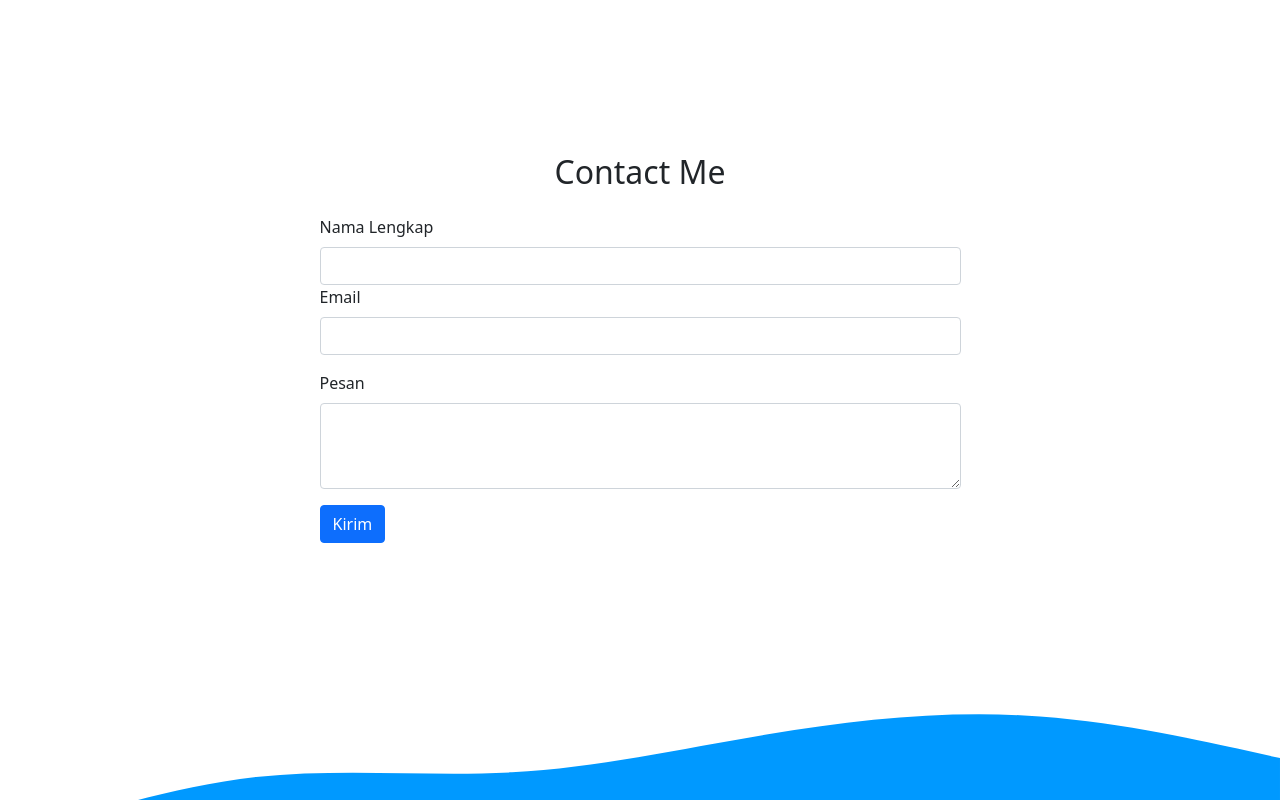
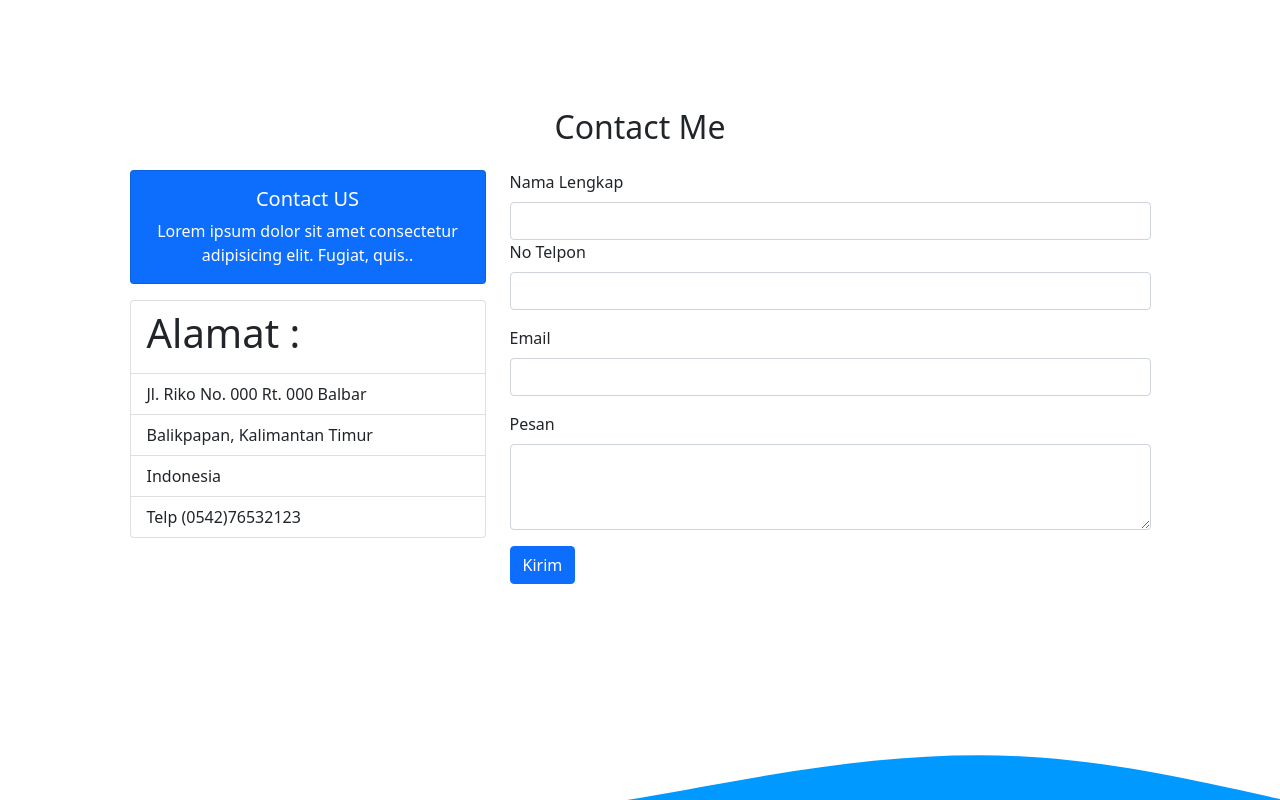
Before and after one commit to sukarmanjamal/sukarmanjamal.github.io, a plain HTML site: page index.html in a window 1280 px wide. Shown: the part 4914-5714 px from the top of the page. Drawn offline with nearby package versions, Linux system fonts and the light colour scheme.

Commit message:
menambahkan kolom baru

```diff
--- a/index.html
+++ b/index.html
@@ -233,7 +233,6 @@
             fill-opacity="1"
             d="M0,192L60,176C120,160,240,128,360,128C480,128,600,160,720,192C840,224,960,256,1080,256C1200,256,1320,224,1380,208L1440,192L1440,320L1380,320C1320,320,1200,320,1080,320C960,320,840,320,720,320C600,320,480,320,360,320C240,320,120,320,60,320L0,320Z"
           ></path></svg>
-
     </section>
 
     <!-- Akhir Galery -->
@@ -256,21 +255,21 @@
               </div>
               <div class="carousel-inner">
                 <div class="carousel-item active" data-bs-interval="10000">
-                  <img src="img/Carousel/1.png" class="d-block w-40" alt="1">
+                  <img src="img/Carousel/1.png" class="d-block w-40 gallery-img" alt="1">
                   <div class="carousel-caption d-none d-md-block">
                     <h5>First slide label</h5>
                     <p>Some representative placeholder content for the first slide.</p>
                   </div>
                 </div>
                 <div class="carousel-item" data-bs-interval="2000">
-                  <img src="img/Carousel/2.png" class="d-block w-40" alt="2">
+                  <img src="img/Carousel/2.png" class="d-block w-40 gallery-img" alt="2">
                   <div class="carousel-caption d-none d-md-block">
                     <h5>Second slide label</h5>
                     <p>Some representative placeholder content for the second slide.</p>
                   </div>
                 </div>
                 <div class="carousel-item">
-                  <img src="img/Carousel/3.png" class="d-block w-40" alt="3">
+                  <img src="img/Carousel/3.png" class="d-block w-40 gallery-img" alt="3">
                   <div class="carousel-caption d-none d-md-block">
                     <h5>Third slide label</h5>
                     <p>Some representative placeholder content for the third slide.</p>
@@ -299,7 +298,24 @@
             <h2>Contact Me</h2>
             </div>
         </div>
+
+
         <div class="row justify-content-center">
+          <div class="col-lg-4">
+            <div class="card text-white bg-primary mb-3 text-center">
+              <div class="card-body">
+                <h5 class="card-title">Contact US</h5>
+                <p class="card-text">Lorem ipsum dolor sit amet consectetur adipisicing elit. Fugiat, quis..</p>
+              </div>
+            </div>
+            <ul class="list-group">
+              <li class="list-group-item"><h1>Alamat :</h1></li>
+              <li class="list-group-item">Jl. Riko No. 000 Rt. 000 Balbar</li>
+              <li class="list-group-item">Balikpapan, Kalimantan Timur</li>
+              <li class="list-group-item">Indonesia</li>
+              <li class="list-group-item">Telp (0542)76532123</li>
+            </ul>
+          </div>
             <div class="col-md-7">
               <div class="alert alert-success alert-dismissible fade show d-none my-alert" role="alert">
                 <strong>Terima Kasih</strong> Pesan Anda sudah kami terima dan segera kami balas.
@@ -310,9 +326,13 @@
                   <label for="name" class="form-label">Nama Lengkap</label>
                   <input type="text" class="form-control" id="name" aria-describedby="name" name="nama"/>
               <div class="mb-3">
-                  <label for="email" class="form-label">Email</label>
-                  <input type="email" class="form-control" id="email" aria-describedby="email" name="email" />
+                  <label for="telpon" class="form-label">No Telpon</label>
+                  <input type="text" class="form-control" id="telpon" aria-describedby="telpon" name="telpon" />
               </div>
+              <div class="mb-3">
+                <label for="email" class="form-label">Email</label>
+                <input type="email" class="form-control" id="email" aria-describedby="email" name="email" />
+            </div>
               <div  class="mb-3">
                   <label for="Pesan" class="form-label">Pesan</label>
                   <textarea class="form-control" id="Pesan" rows="3" name="pesan"></textarea>
```
